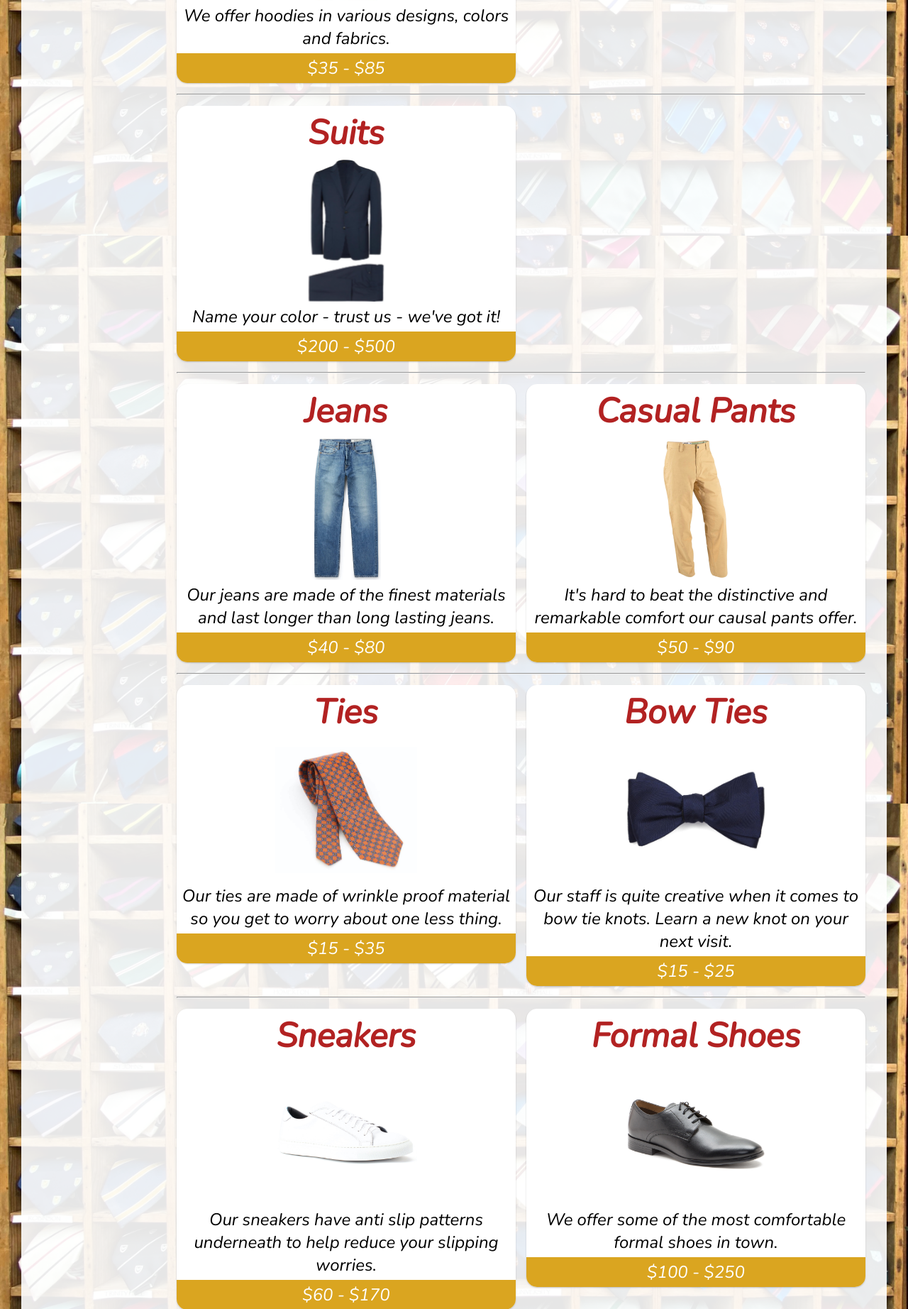
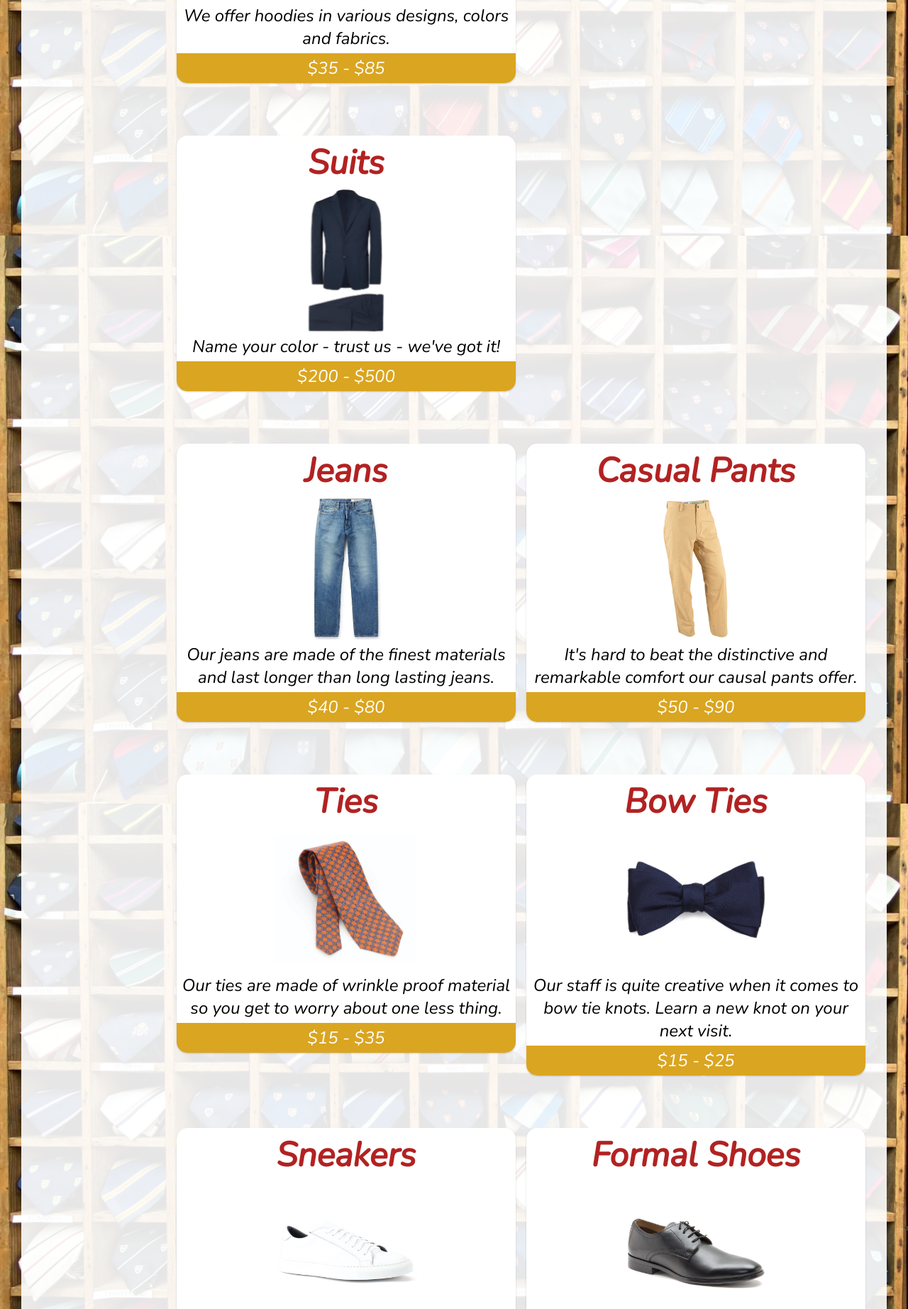
Before and after one commit to sixsalman/CS3500-Intro_To_Web_Tech-Project, a PHP site: page /catalog.html in a window 1280 px wide. Shown: the part 1268-3112 px from the top of the page at 71% size. Run offline with PHP 8.4, Linux system fonts and the light colour scheme.

Commit message:
Updated project

```diff
--- a/catalog.html
+++ b/catalog.html
@@ -34,8 +34,7 @@
 		</nav>
 		<div class="notNav">
 		<dl>
-			<a id="tops"></a>
-			<div class="cat">
+			<section id="tops">
 			<div class="topsCol">
 			<div class="product">
 			<dt>T-Shirts</dt>
@@ -65,19 +64,15 @@
 			</dd>
 			</div>
 			</div>
-			</div>
-			<hr>
-			<a id="suits"></a>
-			<div class="cat">
+			</section>
+			<section id="suits" class="marginTop">
 			<div class="product">
 			<dt>Suits</dt>
 			<dd><a href="images/suit.jpeg" target="_blank"><img src="images/suit.jpeg" alt="Suit" title="Suit"></a>Name your color - trust us - we've got it!<span class="cost">$200 - $500</span>
 			</dd>
 			</div>
-			</div>
-			<hr>
-			<a id="bottoms"></a>
-			<div class="cat">
+			</section>
+			<section id="bottoms" class="marginTop">
 			<div class="product">
 			<dt>Jeans</dt>
 			<dd><a href="images/jeans.jpg" target="_blank"><img src="images/jeans.jpg" alt="Jeans" title="Jeans"></a>Our jeans are made of the finest materials and last longer than long lasting jeans.<span class="cost">$40 - $80</span>
@@ -88,10 +83,8 @@
 			<dd><a href="images/casualPants.jpg" target="_blank"><img src="images/casualPants.jpg" alt="Casual Pants" title="Casual Pants"></a>It's hard to beat the distinctive and remarkable comfort our causal pants offer.<span class="cost">$50 - $90</span>
 			</dd>
 			</div>
-			</div>
-			<hr>
-			<a id="ties"></a>
-			<div class="cat">
+			</section>
+			<section id="ties" class="marginTop">
 			<div class="product">
 			<dt>Ties</dt>
 			<dd><a href="images/tie.jpg" target="_blank"><img src="images/tie.jpg" alt="Tie" title="Tie"></a>Our ties are made of wrinkle proof material so you get to worry about one less thing.<span class="cost">$15 - $35</span>
@@ -102,10 +95,8 @@
 			<dd><a href="images/bowTie.jpg" target="_blank"><img src="images/bowTie.jpg" alt="Bow Tie" title="Bow Tie"></a>Our staff is quite creative when it comes to bow tie knots. Learn a new knot on your next visit.<span class="cost">$15 - $25</span>
 			</dd>
 			</div>
-			</div>
-			<hr>
-			<a id="shoes"></a>
-			<div class="cat">
+			</section>
+			<section id="shoes" class="marginTop">
 			<div class="product">
 			<dt>Sneakers</dt>
 			<dd><a href="images/sneakers.jpg" target="_blank"><img src="images/sneakers.jpg" alt="Sneakers" title="Sneakers"></a>Our sneakers have anti slip patterns underneath to help reduce your slipping worries.<span class="cost">$60 - $170</span>
@@ -116,7 +107,7 @@
 			<dd><a href="images/formalShoes.jpg" target="_blank"><img src="images/formalShoes.jpg" alt="Formal Shoes" title="Formal Shoes"></a>We offer some of the most comfortable formal shoes in town.<span class="cost">$100 - $250</span>
 			</dd>
 			</div>
-			</div>
+			</section>
 		</dl>
 		</div>
 	</main>
--- a/style.css
+++ b/style.css
@@ -204,7 +204,7 @@ dl {
 	column-count: 1;
 }
 
-#catalogBody main .notNav .cat {
+#catalogBody section {
 	column-count: 2;
 	column-gap: 15px;
 }
@@ -219,10 +219,6 @@ dl {
 
 #catalogBody .topsCol .product:last-child {
 	margin-bottom: 0px;
-}
-
-#catalogBody main hr {
-	margin: 15px 0px 15px 0px;
 }
 
 dt {
@@ -416,7 +412,7 @@ audio {
 }
 
 .marginTop {
-	margin-top: 74px; /* changed from 40 to fix ios audio player overlap issue*/
+	margin-top: 74px;
 }
 
 .marginLeft {
```
Also changed, not shown: about.html (+4 -8 lines).
